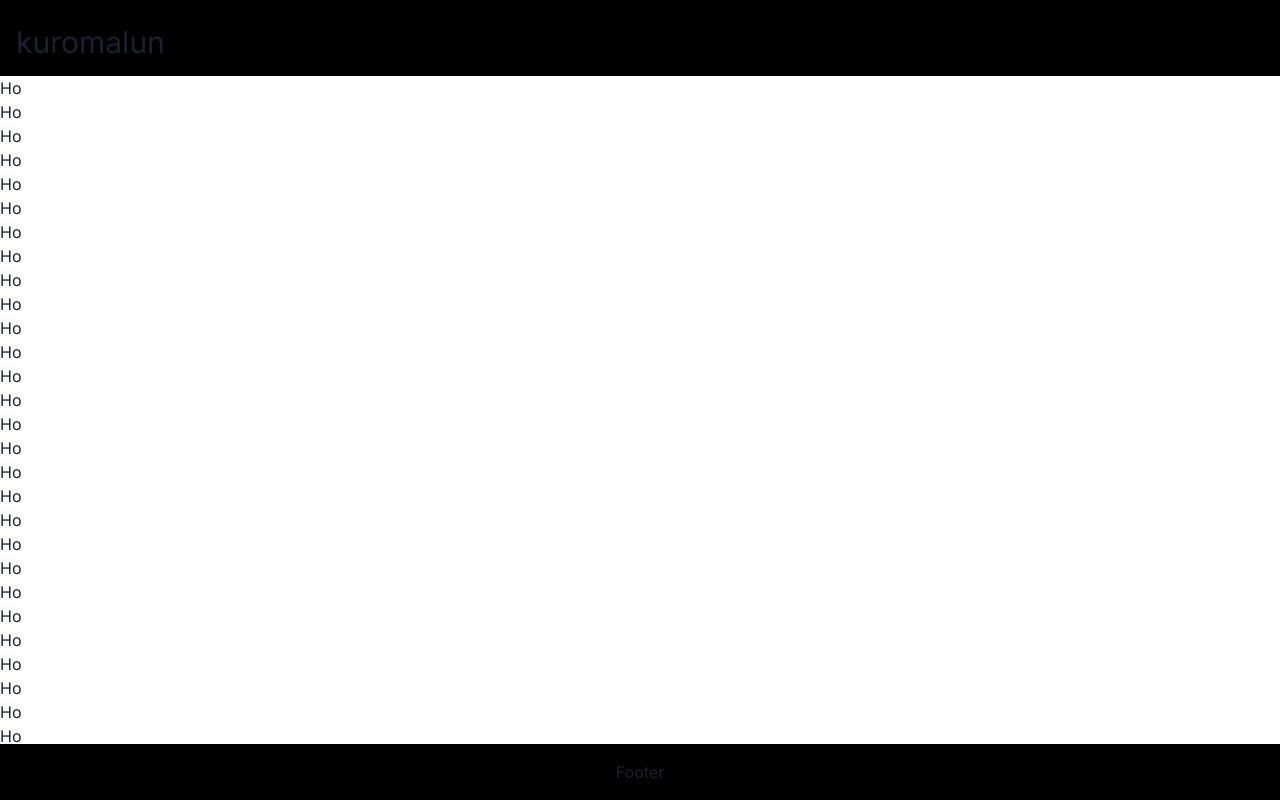
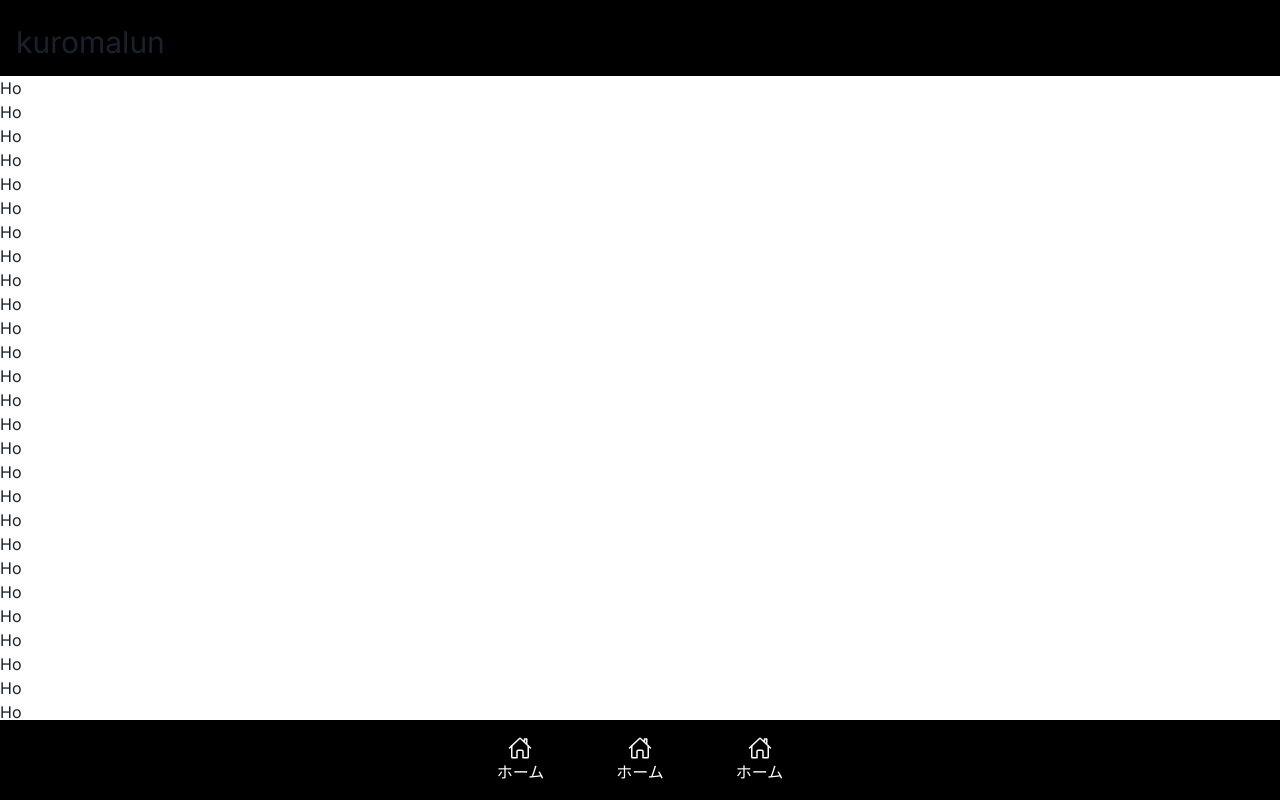
Before and after one commit to hiromuota166/kuromalun, a Next.js app in the folder kuromalun-front/: page / in a window 1280 px wide. Shown: the top 800 px of the page. Built offline with nearby package versions, Linux system fonts and the light colour scheme.

Commit message:
add:フッターにアイコン等を作成

```diff
--- a/kuromalun-front/src/components/Footer.tsx
+++ b/kuromalun-front/src/components/Footer.tsx
@@ -1,10 +1,23 @@
-import React from 'react';
+'use client'
+import { Icon } from '@chakra-ui/icons';
+import { IoHomeOutline } from "react-icons/io5";
 
 const Footer = () => {
   return (
     <div className='fixed inset-x-0 bottom-0 bg-background'>
-      <div className='text-center p-4 bg-gray-100'>
-        Footer
+      <div className='text-center p-4 bg-gray-100 flex justify-center gap-10'>
+        <a href="/" className="text-mainColor flex flex-col items-center mx-4">
+          <Icon as={IoHomeOutline} w={6} h={6}/>
+          <span>ホーム</span>
+        </a>
+        <a href="/" className="text-mainColor flex flex-col items-center mx-4">
+          <Icon as={IoHomeOutline} w={6} h={6}/>
+          <span>ホーム</span>
+        </a>
+        <a href="/" className="text-mainColor flex flex-col items-center mx-4">
+          <Icon as={IoHomeOutline} w={6} h={6}/>
+          <span>ホーム</span>
+        </a>
       </div>
     </div>
   );
```
